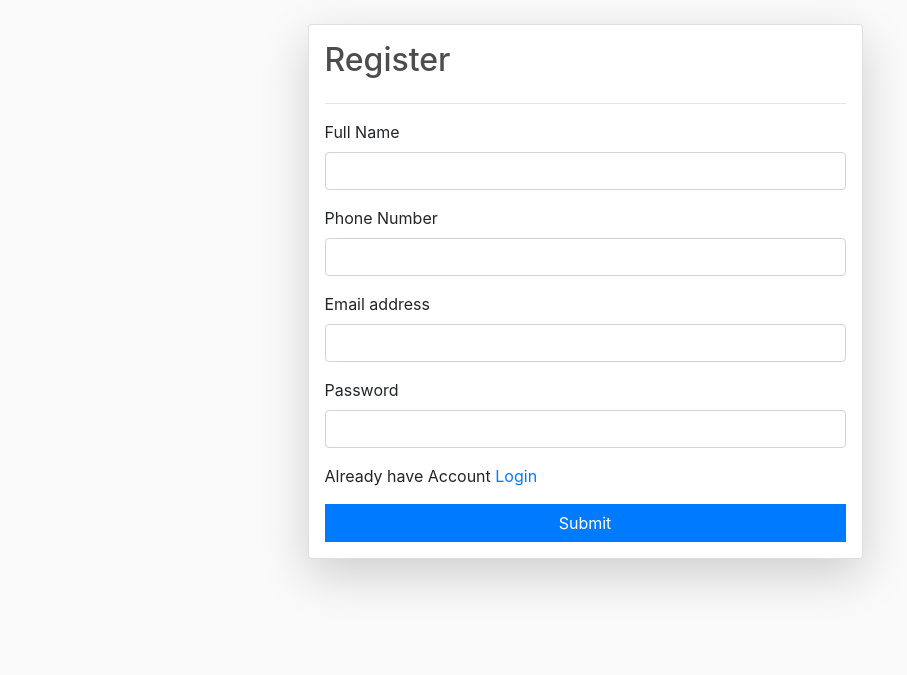
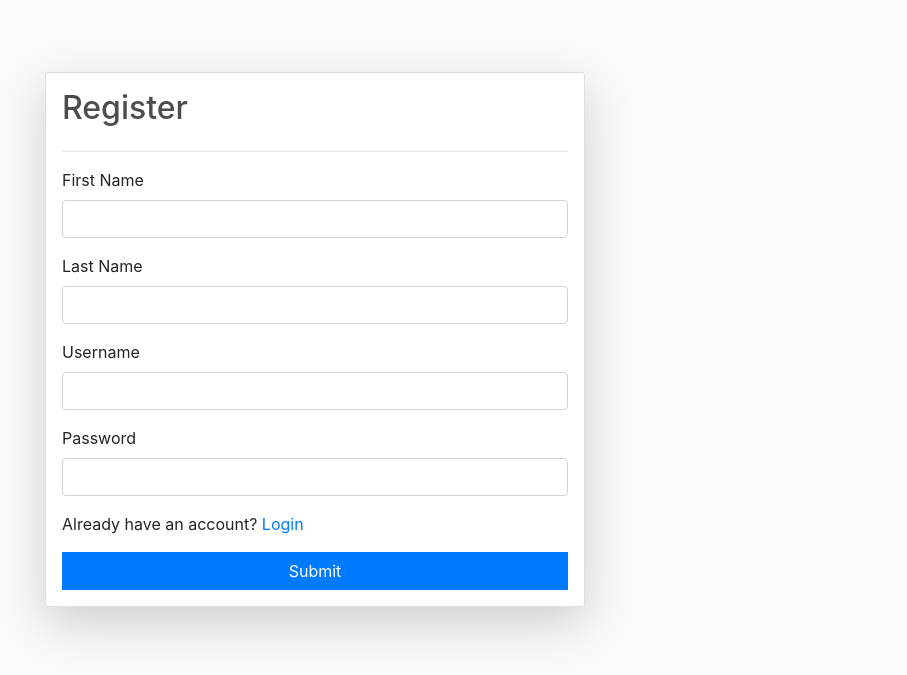
Before and after one commit to shakibkhan13/Domestic_animal, a Django app: page /register/ in a window 1280 px wide. Shown: the part 65-740 px from the top of the page, without its empty margins (55-962 px from the left). Run offline with Django 5.2, Linux system fonts and the light colour scheme; some libraries are stand-ins or nearby versions.

Commit message:
Shakib_Dev

```diff
--- a/home/templates/Register.html
+++ b/home/templates/Register.html
@@ -1,32 +1,38 @@
 {% extends "base.html"%}
 {% block start %}
-<form class="col-6 mx-auto card p-3 shadow-lg" method="post" enctype="multipart/form-data">
+<div class="container mt-5">
+  <form class="col-6 max-auto card p-3 shadow-lg" method="post" enctype="multipart/form-data">
       {% csrf_token %}
       <h2>Register</h2>
       <hr>
       {% if messages %}
+      {{ message.tags }}
       <div class="alert alert-primary" role="alert">
           {% for message in messages %}
-          {{message}}
+              {{ message }}
           {% endfor %}
+      </div>
       {% endif %}
       <div class="mb-3">
-    <label for="exampleInputEmail1" class="form-label">Full Name</label>
-    <input type="text" class="form-control" name="full_name" id="exampleInputEmail1" aria-describedby="emailHelp">
+          <label for="exampleInputEmail1" class="form-label">First Name</label>
+          <input type="text" class="form-control" name="first_name" id="exampleInputEmail1" aria-describedby="emailHelp">
       </div>
+
       <div class="mb-3">
-    <label for="exampleInputEmail1" class="form-label">Phone Number</label>
-    <input type="text" class="form-control" name="phone_number" id="exampleInputEmail1" aria-describedby="emailHelp">
+          <label for="exampleInputEmail1" class="form-label">Last Name</label>
+          <input type="text" class="form-control" name="last_name" id="exampleInputEmail1" aria-describedby="emailHelp">
       </div>
+
       <div class="mb-3">
-    <label for="exampleInputEmail1" class="form-label">Email address</label>
-    <input type="email" class="form-control" name="email" id="exampleInputEmail1" aria-describedby="emailHelp">
+          <label for="exampleInputEmail1" class="form-label">Username</label>
+          <input type="text" class="form-control" name="username" id="exampleInputEmail1" aria-describedby="emailHelp">
       </div>
       <div class="mb-3">
           <label for="exampleInputPassword1" class="form-label">Password</label>
-    <input type="password" class="form-control" name="password1" id="exampleInputPassword1">
+          <input type="password" class="form-control" name="password" id="exampleInputPassword1">
       </div>
-  <p>Already have Account <a href="/login/">Login</a></p>
+      <p> Already have an account? <a href="/login/">Login</a></p>
       <button type="submit" class="btn btn-primary">Submit</button>
   </form>
+</div>
 {% endblock %}
--- a/home/urls.py
+++ b/home/urls.py
@@ -2,7 +2,8 @@ from django.urls import path
 from . import views
 
 urlpatterns = [
-    path('', views.animal, name='home'),
+    path('', views.login_page, name='home'),
+    path('home/', views.home, name='home'),
     path('blogs/', views.blogs, name='blogs'),
     path('farm/', views.farm, name='farm'),
     path('hospital/', views.hospital, name='hospital'),
--- a/home/views.py
+++ b/home/views.py
@@ -1,22 +1,12 @@
+from django.shortcuts import render, redirect
 from django.contrib import messages
 from django.contrib.auth import authenticate, login
-from django.contrib.auth.forms import UserCreationForm
-from django.shortcuts import render, redirect
 from django.contrib.auth.models import User
-from .models import Animal, CustomUser
+from .models import Animal
 
-def animal(request):
+def home(request):
     animals = Animal.objects.all()
     return render(request, 'Home.html', {'animals': animals})
-
-def blogs(request):
-    return render(request, 'blogs.html')
-
-def farm(request):
-    return render(request, 'farm.html')
-
-def hospital(request):
-    return render(request, 'hospital.html')
 
 def login_page(request):
     if request.method == "POST":
@@ -32,35 +22,48 @@ def login_page(request):
         if user is None:
             messages.error(request, 'Invalid Password')
             return redirect('/login/')
-        elif not user.is_active:
-            messages.error(request, 'User is not active')
-            return redirect('/login/')
+
         else:
             login(request, user)
-            return redirect('/Home/')
+            return redirect('/home/')
 
     return render(request, 'login.html')
 
+def blogs(request):
+    return render(request, 'blogs.html')
+
+def farm(request):
+    return render(request, 'farm.html')
+
+def hospital(request):
+    return render(request, 'hospital.html')
+
 def Register(request):
-    if request.method == "POST":
-        form = UserCreationForm(request.POST)
-        if form.is_valid():
-            full_name = form.cleaned_data.get('full_name')
-            phone_number = form.cleaned_data.get('phone_number')
-            email = form.cleaned_data.get('email')
-            password = form.cleaned_data.get('password1')
-            CustomUser.objects.create(
-                full_name=full_name,
-                phone_number=phone_number,
-                email=email,
-                password=password
-            )
-            user = authenticate(email=email, password=password)
-            login(request, user)
-            return redirect('home')
-    else:
-        form = UserCreationForm()
-    return render(request, 'Register.html', {'form': form})
+    if request.method != "POST":
+        return render(request, 'Register.html')
+    first_name = request.POST.get('first_name')
+    last_name = request.POST.get('last_name')
+    username = request.POST.get('username')
+    password = request.POST.get('password')
+
+    if not username:
+        return redirect('/register/')
+
+    user = User.objects.filter(username=username)
+
+    if user.exists():
+        messages.error(request, 'Username already taken')
+        return redirect('/register/')
+
+    user = User.objects.create_user(
+        username=username,
+        password=password,
+        first_name=first_name,
+        last_name=last_name,
+    )
+    user.save()
+    messages.success(request, 'Account created successfully')
+    return redirect('/register/')
 
 def seller(request):
     if request.method == "POST":
```
Also changed, not shown: home/models.py (+2 -27 lines), home/templates/login.html (+8 -6 lines), db.sqlite3, home/migrations/0012_alter_animal_user_delete_customuser.py (added). Lines whose indentation alone changed are shown as unchanged.
